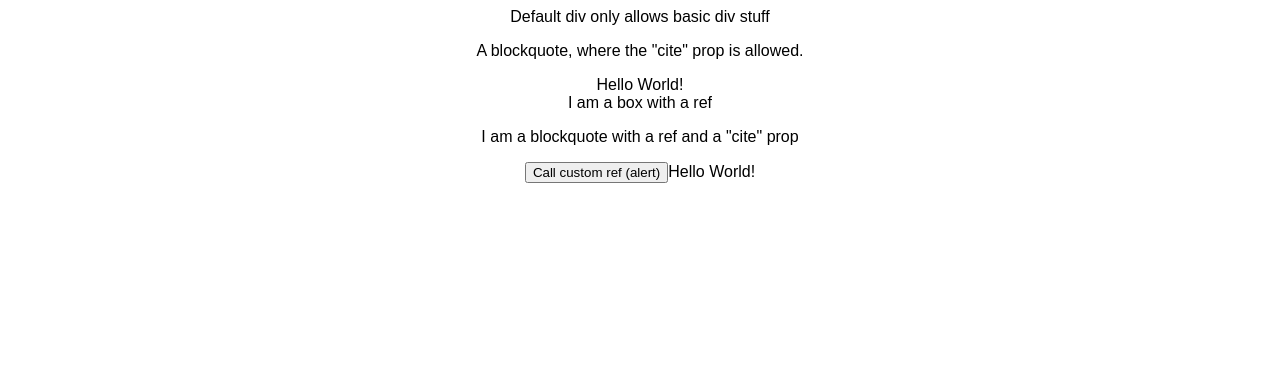
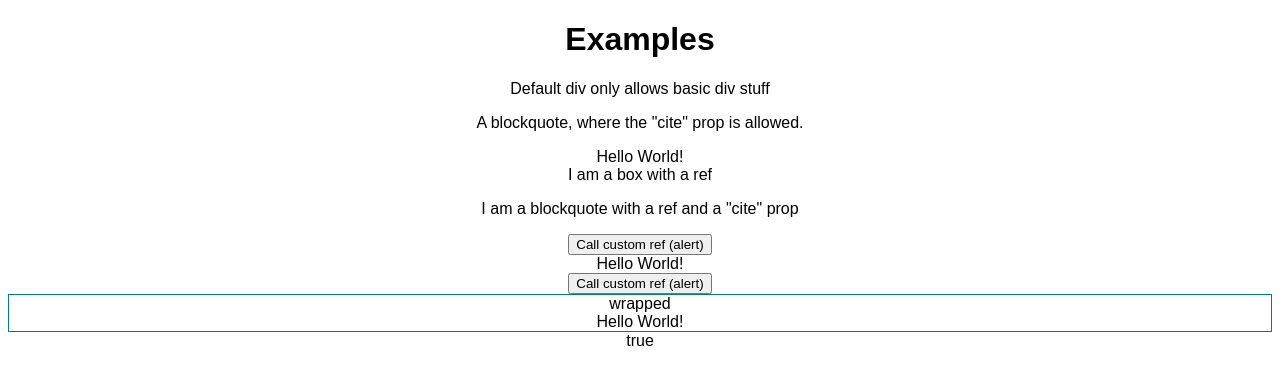
Before and after one commit to bendman/typescript-polymorphic-examples, a React (Create React App) app: page / in a window 1280 px wide. Shown: the top 384 px of the page. Built offline with nearby package versions, Linux system fonts and the light colour scheme.

Commit message:
add "holy grail" with mixed parent props with inferred as props

```diff
--- a/src/App.tsx
+++ b/src/App.tsx
@@ -3,6 +3,7 @@ import { Box } from "./components/Box";
 import { ForwardedBox } from "./components/ForwardedBox";
 import { CustomComponent } from "./components/CustomComponent";
 import { CustomComponentWithRef } from "./components/CustomComponentWithRef";
+import { ForwardedBoxWithExtendedProps } from "./components/ForwardedBoxWithExtendedProps";
 import React, { useRef } from "react";
 
 export default function App() {
@@ -11,30 +12,45 @@ export default function App() {
   const customRef = useRef<React.ElementRef<typeof CustomComponentWithRef>>(
     null
   );
+  const customRef2 = useRef<React.ElementRef<typeof CustomComponentWithRef>>(
+    null
+  );
 
   return (
     <div className="App">
+      <Box as="h1">Examples</Box>
       {/* Examples of HTML native components */}
       <Box title="sometitle">Default div only allows basic div stuff</Box>
-
       <Box as="blockquote" cite="me">
         A blockquote, where the "cite" prop is allowed.
       </Box>
-
       {/* Example of a custom component */}
       <Box as={CustomComponent} name="World" />
-
       {/* Examples of forwarded refs */}
       <ForwardedBox ref={boxRef}>I am a box with a ref</ForwardedBox>
       <ForwardedBox as="blockquote" cite="me" ref={quoteRef}>
         I am a blockquote with a ref and a "cite" prop
       </ForwardedBox>
-
       {/* Custom refs work, and methods have proper signature */}
       <button onClick={() => customRef.current?.alert("from parent")}>
         Call custom ref (alert)
       </button>
       <ForwardedBox as={CustomComponentWithRef} ref={customRef} name="World" />
+      {/* Holy grail:
+        refs can be passed through
+        props of custom components are inferred from "as" prop (e.g. name)
+        props can be extended by the component itself (e.g. wrap)
+        native props are also allowed
+      */}
+      <button onClick={() => customRef2.current?.alert("from parent")}>
+        Call custom ref (alert)
+      </button>
+      <ForwardedBoxWithExtendedProps
+        as={CustomComponentWithRef}
+        name="World"
+        wrap
+      />
+      true
     </div>
   );
 }
--- a/src/components/CustomComponent.tsx
+++ b/src/components/CustomComponent.tsx
@@ -5,5 +5,5 @@ interface CustomProps {
 }
 
 export const CustomComponent = (props: CustomProps) => (
-  <React.Fragment>Hello {props.name}!</React.Fragment>
+  <div>Hello {props.name}!</div>
 );
--- a/src/components/CustomComponentWithRef.tsx
+++ b/src/components/CustomComponentWithRef.tsx
@@ -20,5 +20,5 @@ export const CustomComponentWithRef = React.forwardRef(function CustomComponent(
     })
   );
 
-  return <React.Fragment>Hello {props.name}!</React.Fragment>;
+  return <div>Hello {props.name}!</div>;
 });
--- /dev/null
+++ b/src/components/ForwardedBoxWithExtendedProps.tsx
@@ -0,0 +1,38 @@
+import React from "react";
+import {
+  PolymorphicPropsWithRef,
+  PolymorphicRef
+} from "../ts-utils/polymorphic-types";
+
+interface ExtendedProps {
+  wrap: boolean;
+}
+
+type BoxProps<C extends React.ElementType = "div"> = PolymorphicPropsWithRef<
+  C,
+  ExtendedProps
+>;
+
+type ForwardedBoxComponent = <C extends React.ElementType = "div">(
+  props: BoxProps<C>
+) => React.ReactElement | null;
+
+export const ForwardedBoxWithExtendedProps: ForwardedBoxComponent = React.forwardRef(
+  function ForwardedBoxWithExtendedProps<C extends React.ElementType = "div">(
+    props: BoxProps<C>,
+    ref?: PolymorphicRef<C>
+  ) {
+    const Component = props.as || "div";
+
+    const { as, wrap, ...restProps } = props;
+
+    return !props.wrap ? (
+      <Component ref={ref} {...restProps} />
+    ) : (
+      <div style={{ border: "1px solid teal" }}>
+        wrapped
+        <Component ref={ref} {...restProps} />
+      </div>
+    );
+  }
+);
```
Also changed, not shown: 1 other file (tests, documents, lock files or other folders).
